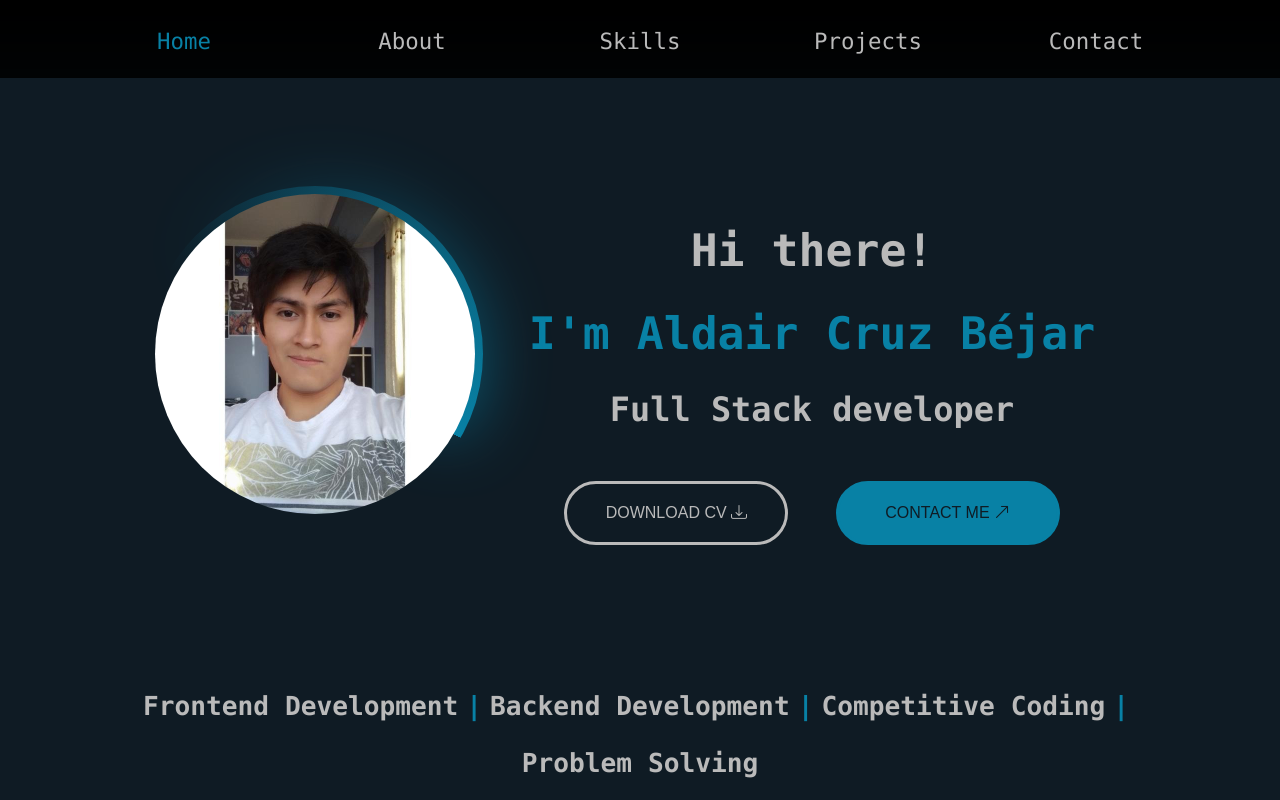
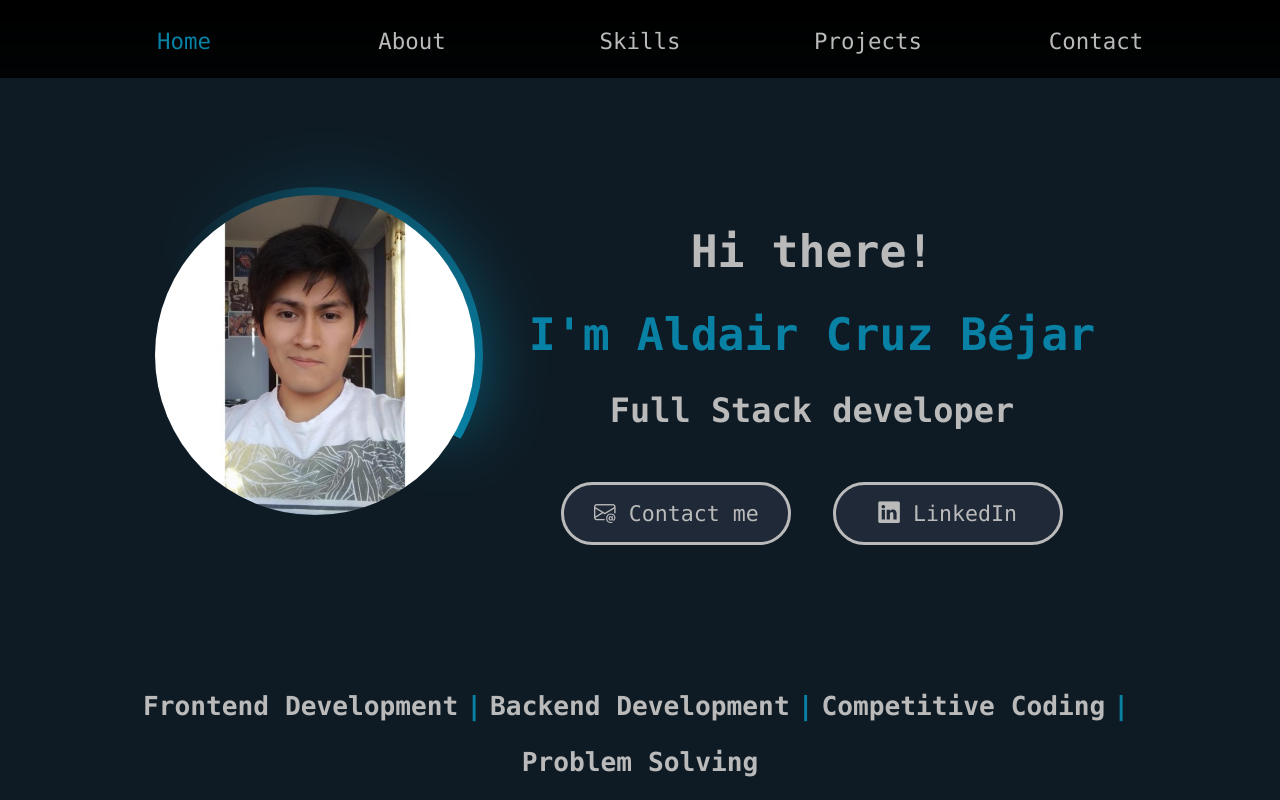
Before and after one commit to wacb14/my-portfolio, an Angular app: page / in a window 1280 px wide. Shown: the top 800 px of the page. Built offline with nearby package versions, Linux system fonts and the light colour scheme.

Commit message:
Buttons for links rework

```diff
--- a/src/app/components/home-page/home-page.component.css
+++ b/src/app/components/home-page/home-page.component.css
@@ -58,34 +58,22 @@
   filter: blur(1.5em);
   opacity: 0.7;
 }
-.btn-empty {
+
+.btn-link {
   border: solid 0.2rem var(--secondary-color);
   color: var(--secondary-color);
-  font-size: 1rem;
-  text-transform: uppercase;
-  background-color: transparent;
+  font-size: 1.35rem;
+  background-color: var(--alternative-background-color);
   border-radius: 3rem;
-  padding: 1.25rem;
-  width: 14rem;
+  padding: 1rem;
+  width: 12rem;
+  font-family: inherit;
+  display:inline-block;
+  text-decoration: none;
 }
-.btn-empty:hover {
+.btn-link:hover {
   border-color: var(--primary-color);
   color: var(--primary-color);
-  cursor: pointer;
-}
-.btn-filled {
-  border: solid 0.2rem var(--primary-color);
-  color: var(--background-color);
-  font-size: 1rem;
-  text-transform: uppercase;
-  background-color: var(--primary-color);
-  border-radius: 3rem;
-  padding: 1.25rem;
-  width: 14rem;
-}
-.btn-filled:hover {
-  border-color: #0aa9da;
-  background-color: #0aa9da;
   cursor: pointer;
 }
 .continuous-text {
--- a/src/app/components/home-page/home-page.component.html
+++ b/src/app/components/home-page/home-page.component.html
@@ -16,10 +16,13 @@
           <div class="col-12 p-0">
             <div class="row justify-content-center m-0 mt-sm-2 mt-md-3 mt-xl-4">
               <div class="col-12 col-md-5 col-lg-4 col-xl-5 p-0">
-                <button class="btn-empty mb-2 mb-md-0">Download CV <i class="bi bi-download"></i></button>
+                <a href="mailto:aldair10@gmail.com" class="btn-link mb-2 mb-md-0"><i class="bi bi-envelope-at" target="_blank"></i>
+                  Contact
+                  me</a>
               </div>
               <div class="col-12 col-md-5 col-lg-4 col-xl-5 p-0">
-                <button class="btn-filled mt-2 mt-md-0">Contact me <i class="bi bi-arrow-up-right"></i></button>
+                <a href="https://www.linkedin.com/in/willyaldaircruzbejar/" class="btn-link mt-2 mt-md-0"
+                  target="_blank"><i class="bi bi-linkedin"></i> LinkedIn</a>
               </div>
             </div>
           </div>
--- a/src/styles.css
+++ b/src/styles.css
@@ -4,6 +4,7 @@
   --secondary-color: #bababa;
   --primary-color: #0881a5;
   --background-color: #0f1b24;
+  --alternative-background-color: #1f2937;
   --photo-size: 20rem;
 }
 html {
```
